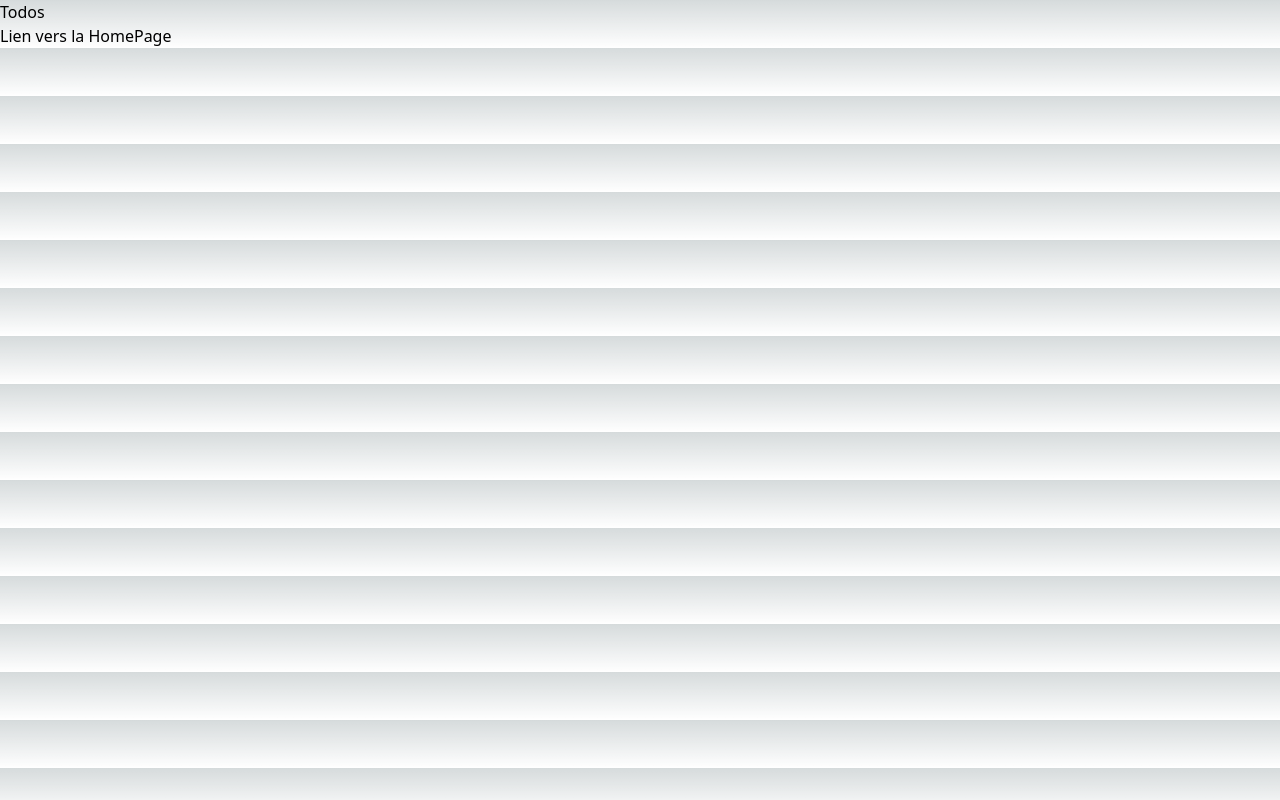
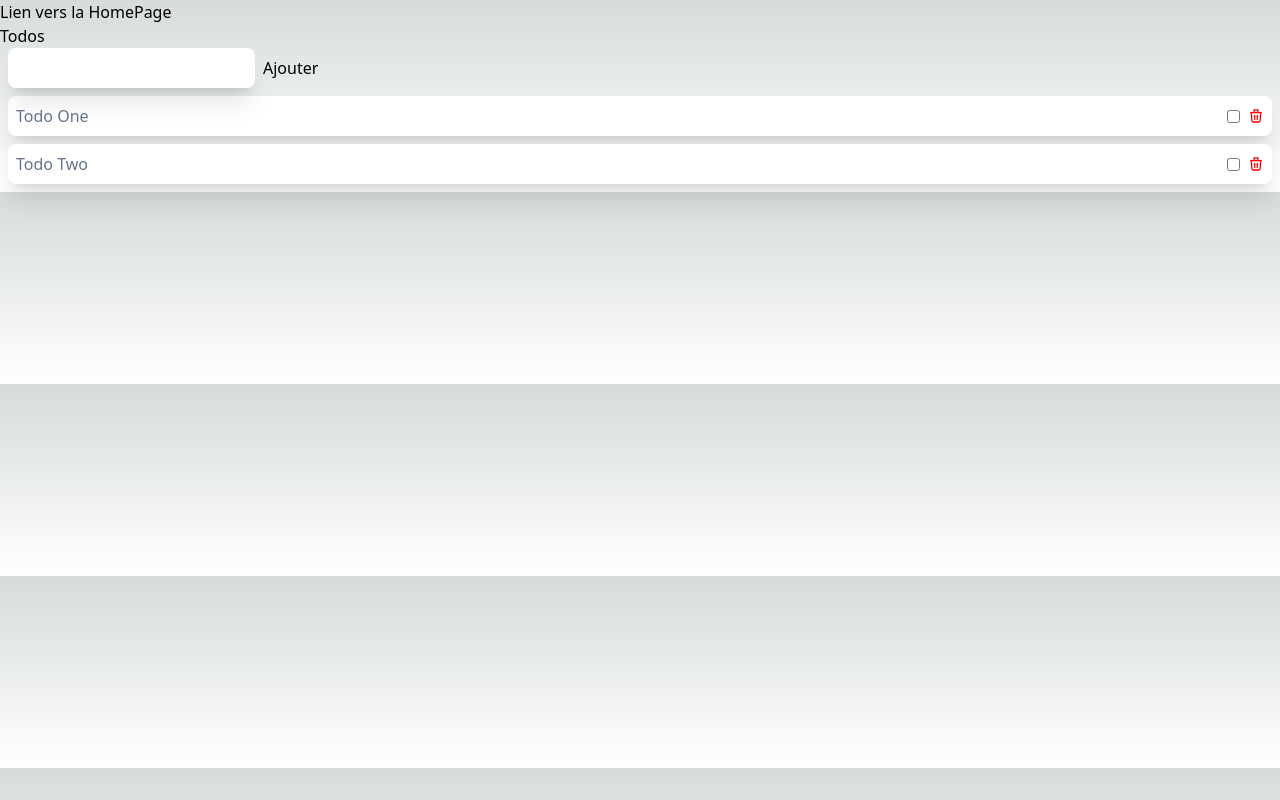
Before and after one commit to Lugdu84/first-project-for-mentoring, a Next.js app: page /todos in a window 1280 px wide. Built offline with nearby package versions, Linux system fonts and the light colour scheme.

Commit message:
add todos, check todo and delete todo

```diff
--- a/package.json
+++ b/package.json
@@ -19,7 +19,9 @@
     "postcss": "8.4.21",
     "react": "18.2.0",
     "react-dom": "18.2.0",
+    "react-icons": "^4.8.0",
     "tailwindcss": "3.3.1",
-    "typescript": "5.0.4"
+    "typescript": "5.0.4",
+    "uuid": "^9.0.0"
   }
 }
--- /dev/null
+++ b/src/components/TodoRow.js
@@ -0,0 +1,20 @@
+import { HiOutlineTrash } from "react-icons/hi";
+
+export default function TodoRow({ todo, onCheck, onDelete }) {
+	return (
+		<div className=" bg-white rounded-lg shadow-xl text-slate-500 p-2 m-2 flex justify-between">
+			<p>{todo.title}</p>
+			<div className="flex gap-2 items-center">
+				<input
+					onClick={onCheck}
+					type="checkbox"
+					value={todo.completed}
+				/>
+				<HiOutlineTrash
+					color="red"
+					onClick={onDelete}
+				/>
+			</div>
+		</div>
+	);
+}
--- a/src/lib/todos.js
+++ b/src/lib/todos.js
@@ -1,4 +1,4 @@
-export const todos = [
+export const todosList = [
 	{
 		id: 1,
 		title: "Todo One",
--- a/src/pages/todos.jsx
+++ b/src/pages/todos.jsx
@@ -1,12 +1,65 @@
 import Link from "next/link";
-import { todos } from "@/lib/todos";
+import { todosList } from "@/lib/todos";
+import TodoRow from "../components/TodoRow";
+import { useState } from "react";
+import { v4 as uuidv4 } from "uuid";
 
 export default function Todos() {
-	console.log(todos);
+	const [todos, setTodos] = useState(todosList);
+	const handleSubmit = (e) => {
+		e.preventDefault();
+		const title = e.target.title.value;
+		const todo = {
+			id: uuidv4(),
+			title,
+			completed: false,
+		};
+		setTodos([...todos, todo]);
+		e.target.reset();
+	};
+
+	const handleCheck = (id) => {
+		const index = todos.findIndex((todo) => todo.id === id);
+		const todosUpdated = [...todos];
+		todosUpdated[index].completed = !todosUpdated[index].completed;
+		setTodos(todosUpdated);
+	};
+
+	const handleDelete = (id) => {
+		const index = todos.findIndex((todo) => todo.id === id);
+		const todosUpdated = [...todos];
+		todosUpdated.splice(index, 1);
+		setTodos(todosUpdated);
+	};
+
+	console.log("todos", todos);
 	return (
 		<div>
+			<Link href={"/"}>Lien vers la HomePage</Link>
 			<h1>Todos</h1>
-			<Link href={"/"}>Lien vers la HomePage</Link>
+			<form
+				onSubmit={handleSubmit}
+				className="flex gap-2 ml-2">
+				<input
+					className="text-slate-500 rounded-lg shadow-xl p-2"
+					type="text"
+					name="title"
+				/>
+				<input
+					type="submit"
+					value="Ajouter"
+				/>
+			</form>
+			{todos
+				.sort((a, b) => a.title.localeCompare(b.title))
+				.map((todo) => (
+					<TodoRow
+						onDelete={() => handleDelete(todo.id)}
+						onCheck={() => handleCheck(todo.id)}
+						key={todo.id}
+						todo={todo}
+					/>
+				))}
 		</div>
 	);
 }
```
Also changed, not shown: 1 other file (tests, documents, lock files or other folders).
